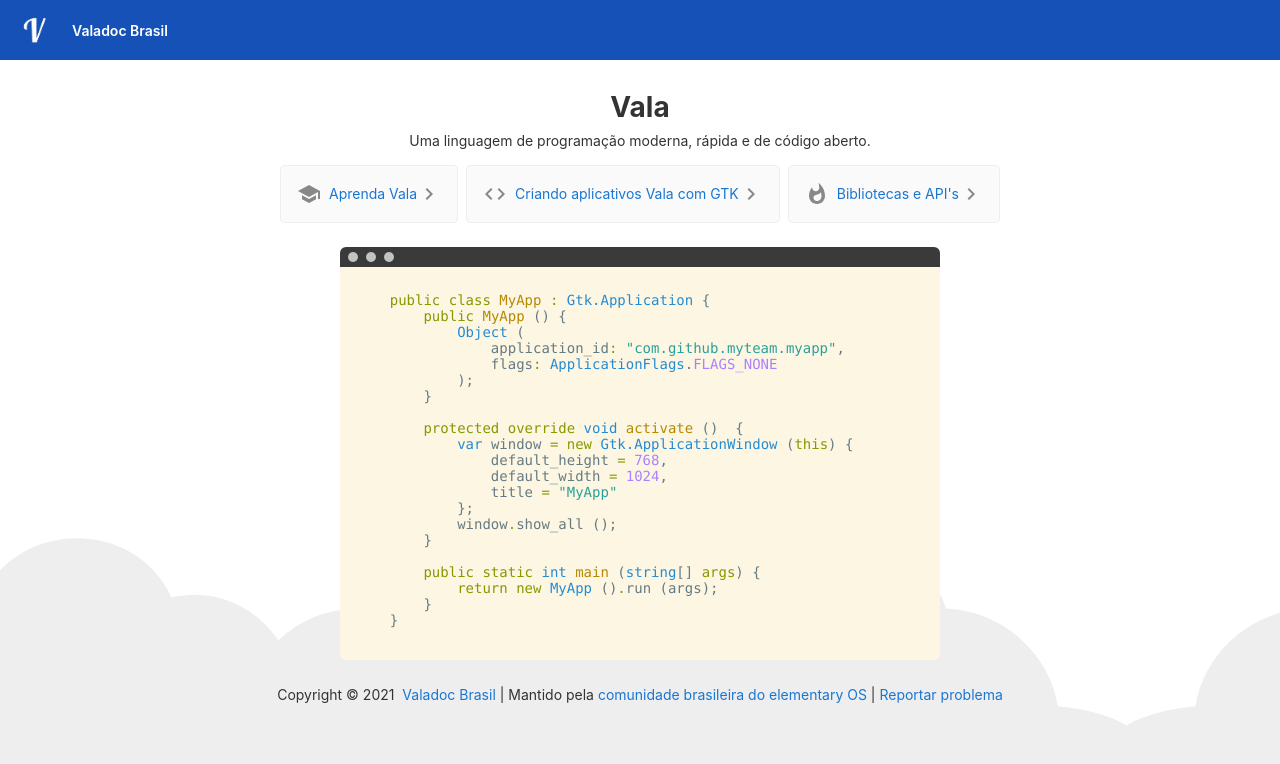
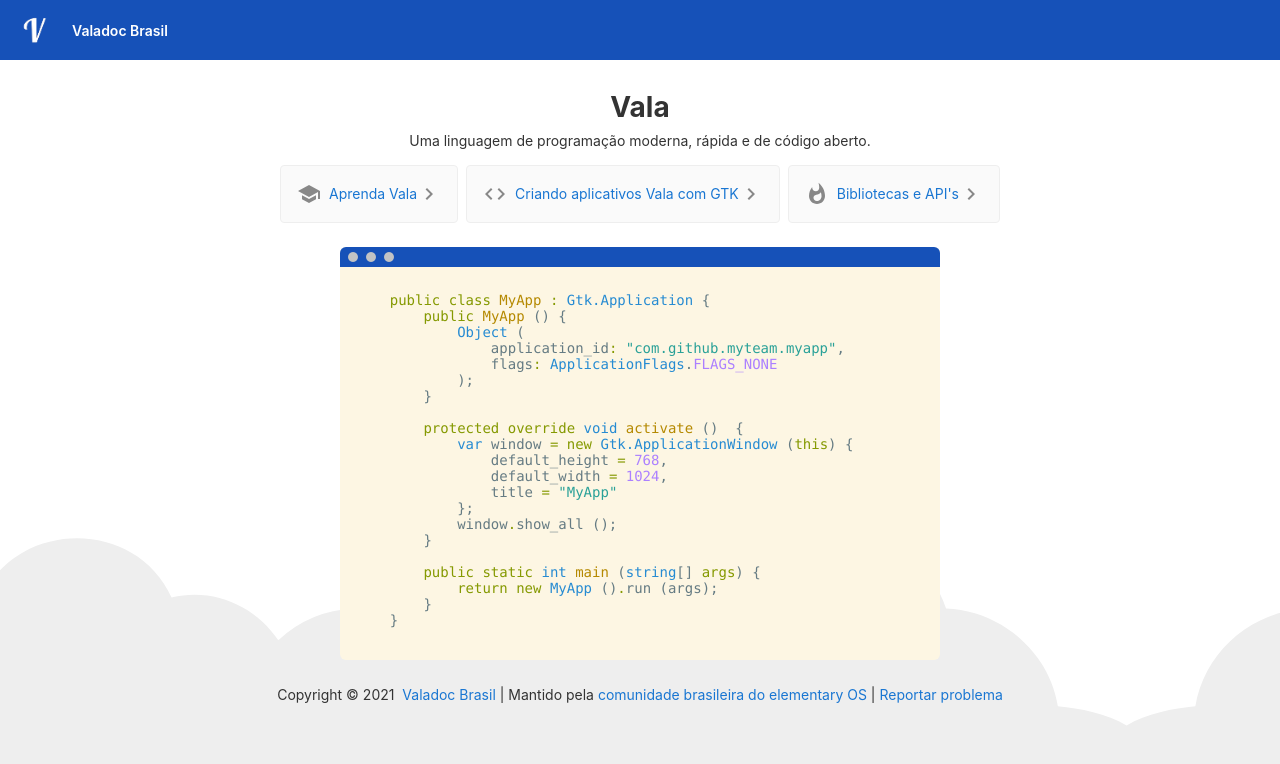
Before and after one commit to Valadoc-br/website, an Angular app: page / in a window 1280 px wide. Shown: the top 764 px of the page. Built offline with nearby package versions, Linux system fonts and the light colour scheme.

Commit message:
update init page

```diff
--- a/src/app/app.component.html
+++ b/src/app/app.component.html
@@ -183,7 +183,8 @@
     top: 0;
     left: 0;
     height: 4px;
-    background: rgb(58, 58, 58);
+    /*background: rgb(58, 58, 58);*/
+    background: #1651B8;
     color: #c2c3c4;
     width: 100%;
     font-size: 2rem;
```
